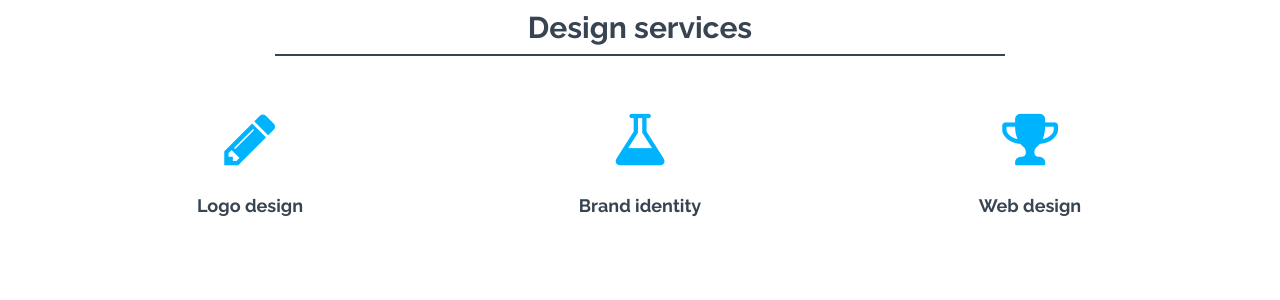
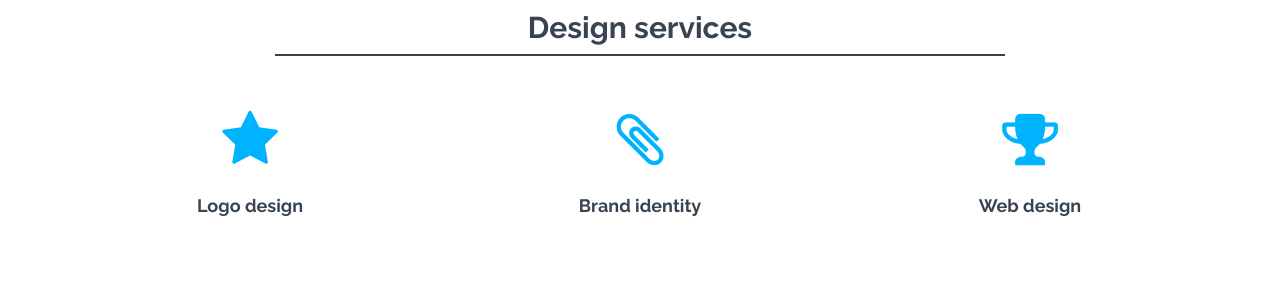
Before and after one commit to bitslit/portfolio, a Jekyll site: the page built from index.html, in a window 1280 px wide. Shown: the part 466-766 px from the top of the page. Built offline with Jekyll 4.4.1, drawn with Linux system fonts in a browser that asks for light colours; nearby versions of some CDN libraries.

Commit message:
Update index.html

```diff
--- a/index.html
+++ b/index.html
@@ -21,11 +21,11 @@ permalink: /
     <div class="container">
         <div class="row centered">
             <div class="col-md-4">
-                <i class="fa fa-pencil"></i>
+                <i class="fa fa-star"></i>
                 <h4>Logo design</h4>
             </div>
             <div class="col-md-4">
-                <i class="fa fa-flask"></i>
+                <i class="fa fa-paperclip"></i>
                 <h4>Brand identity</h4>
             </div>
             <div class="col-md-4">
```
